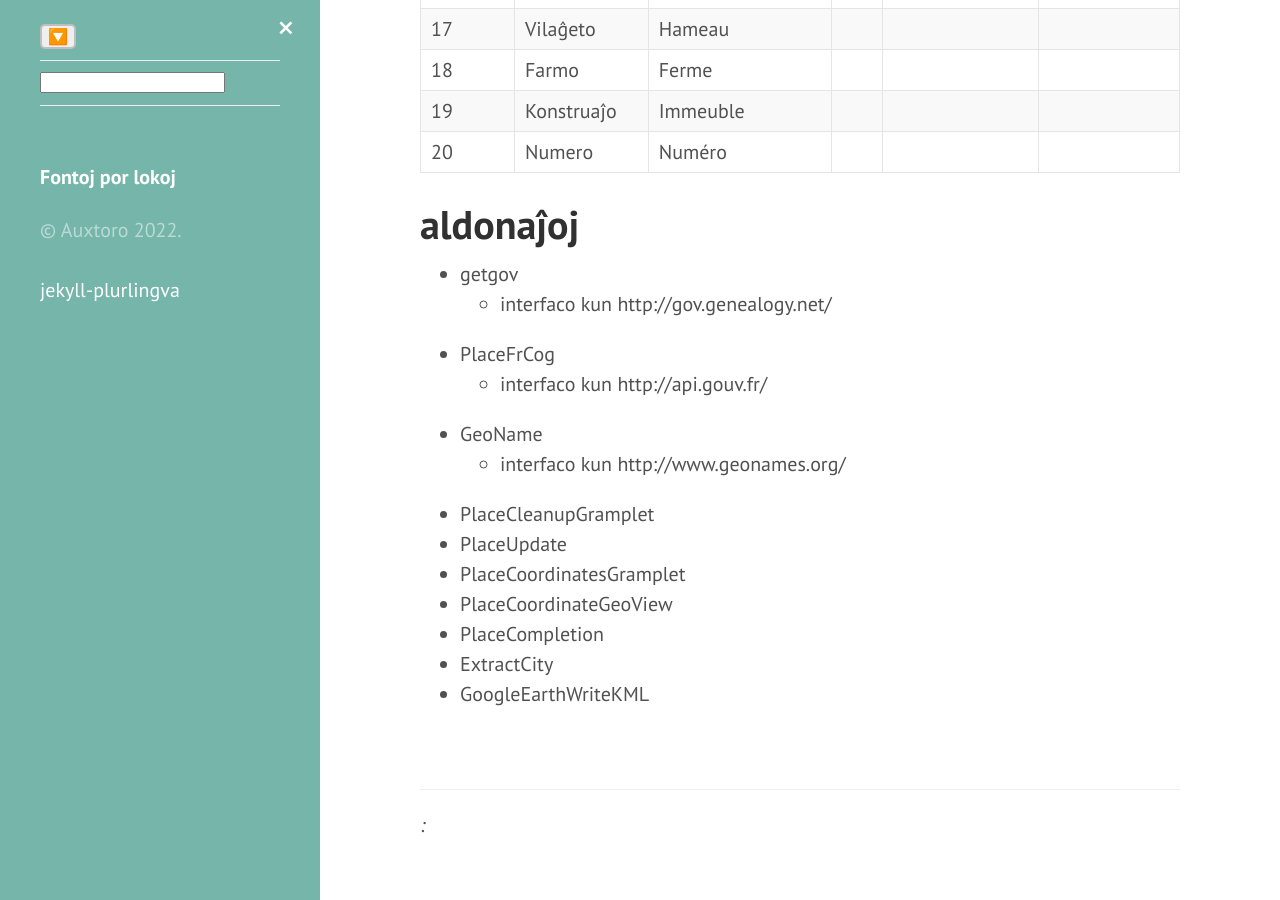
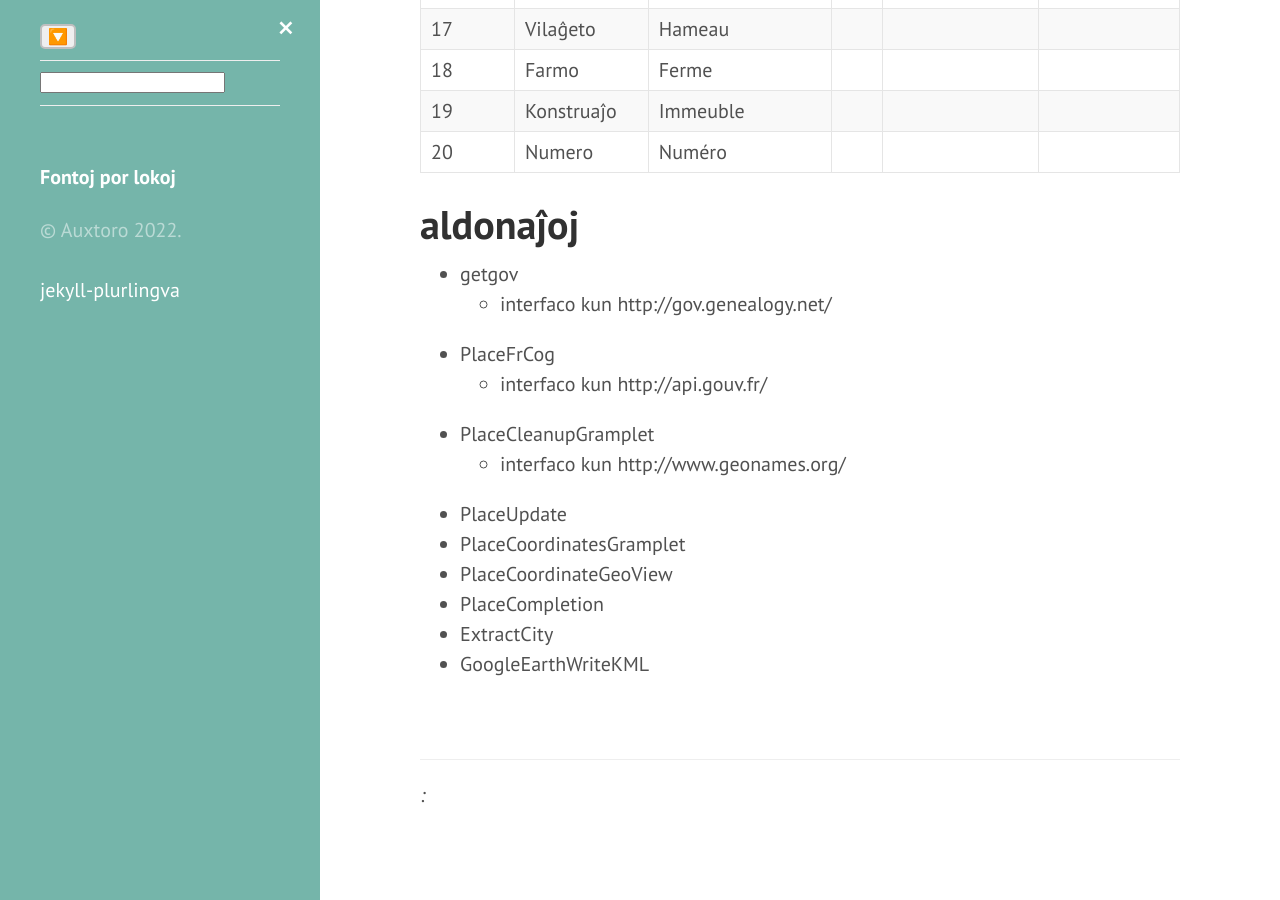
Before and after one commit to jmichault/gramps-dok, a Jekyll site: the page built from eo/lokoj.md, in a window 1280 px wide and 900 px high, scrolled down 1153 px. Built offline with Jekyll 4.4.1, drawn with Linux system fonts in a browser that asks for light colours; our own code applies the rules of GitHub Pages for plain Markdown files.

Commit message:
Update lokoj.md

```diff
--- a/eo/lokoj.md
+++ b/eo/lokoj.md
@@ -36,9 +36,8 @@
   * interfaco kun http://gov.genealogy.net/
 * PlaceFrCog
   * interfaco kun http://api.gouv.fr/
-* GeoName
+* PlaceCleanupGramplet
   * interfaco kun http://www.geonames.org/
-* PlaceCleanupGramplet
 * PlaceUpdate
 * PlaceCoordinatesGramplet
 * PlaceCoordinateGeoView
```
